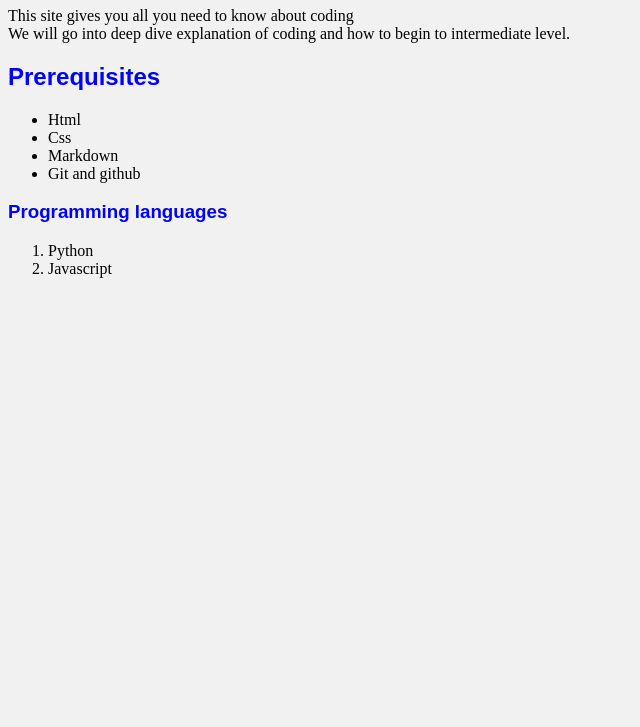
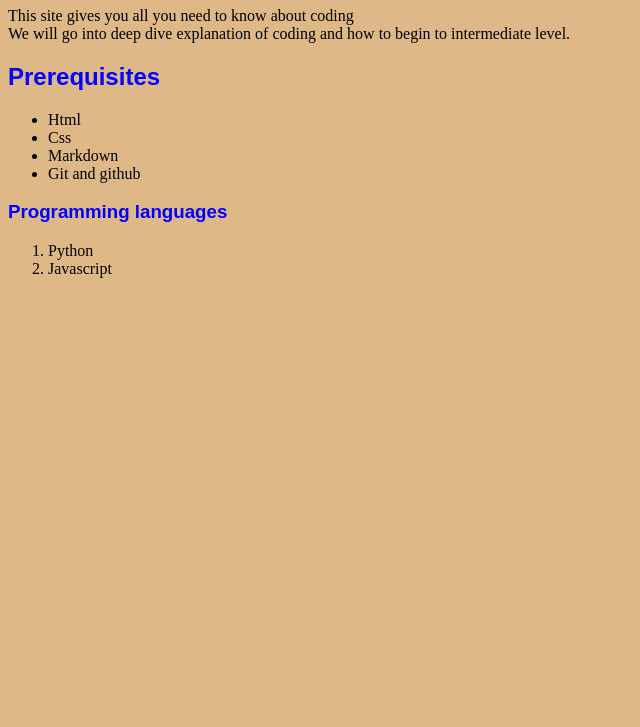
Before and after one commit to kipgeoffry/hello-world, a plain HTML site: page index.html in a window 1280 px wide. Shown: the part 73-800 px from the top of the page, without its empty margins (0-640 px from the left). Drawn offline with Linux system fonts and the light colour scheme.

Commit message:
updating h1,h2 and h3 to blue and background

```diff
--- a/main.css
+++ b/main.css
@@ -1,5 +1,5 @@
 body{
-    background-color: #f1f1f1;
+    background-color: burlywood;
 }
 h1,h2,h3{
     color: blue;
```
